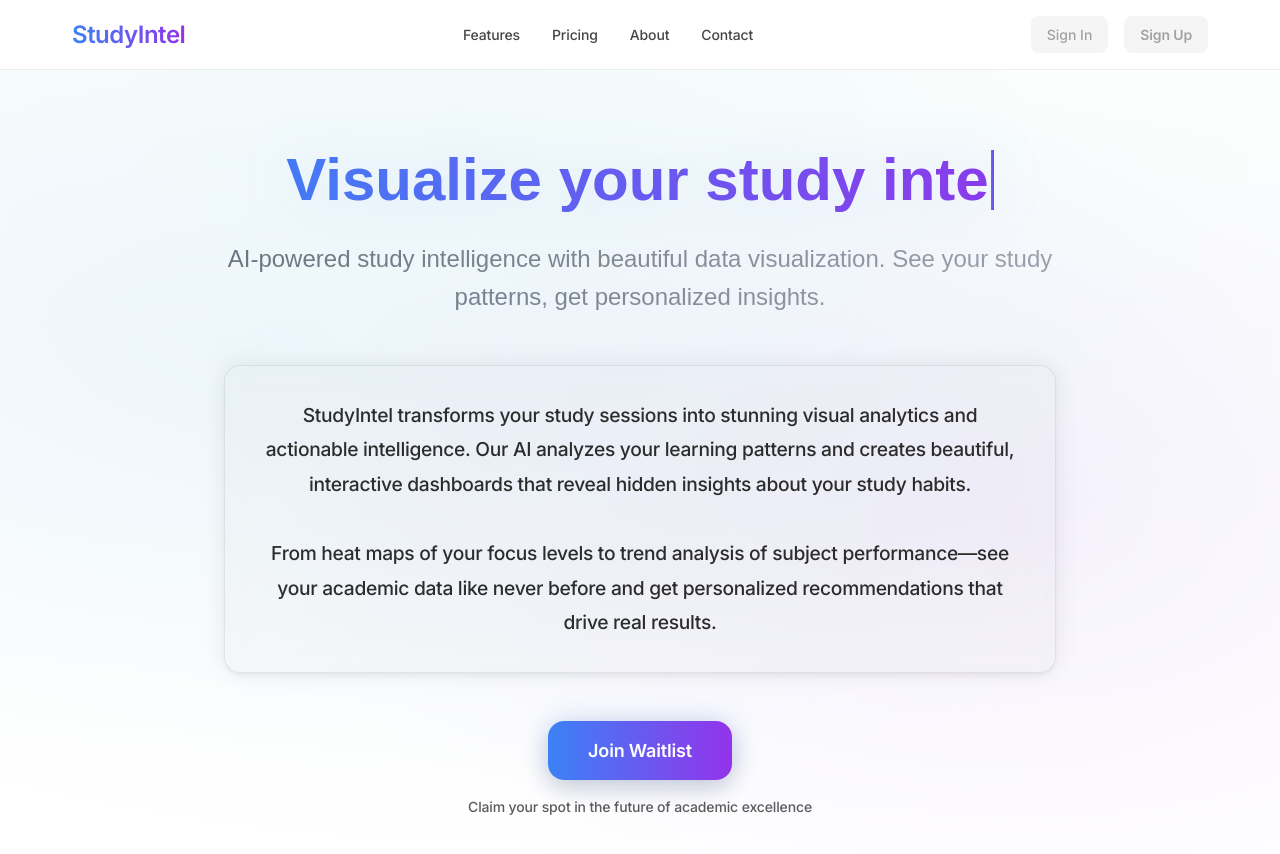
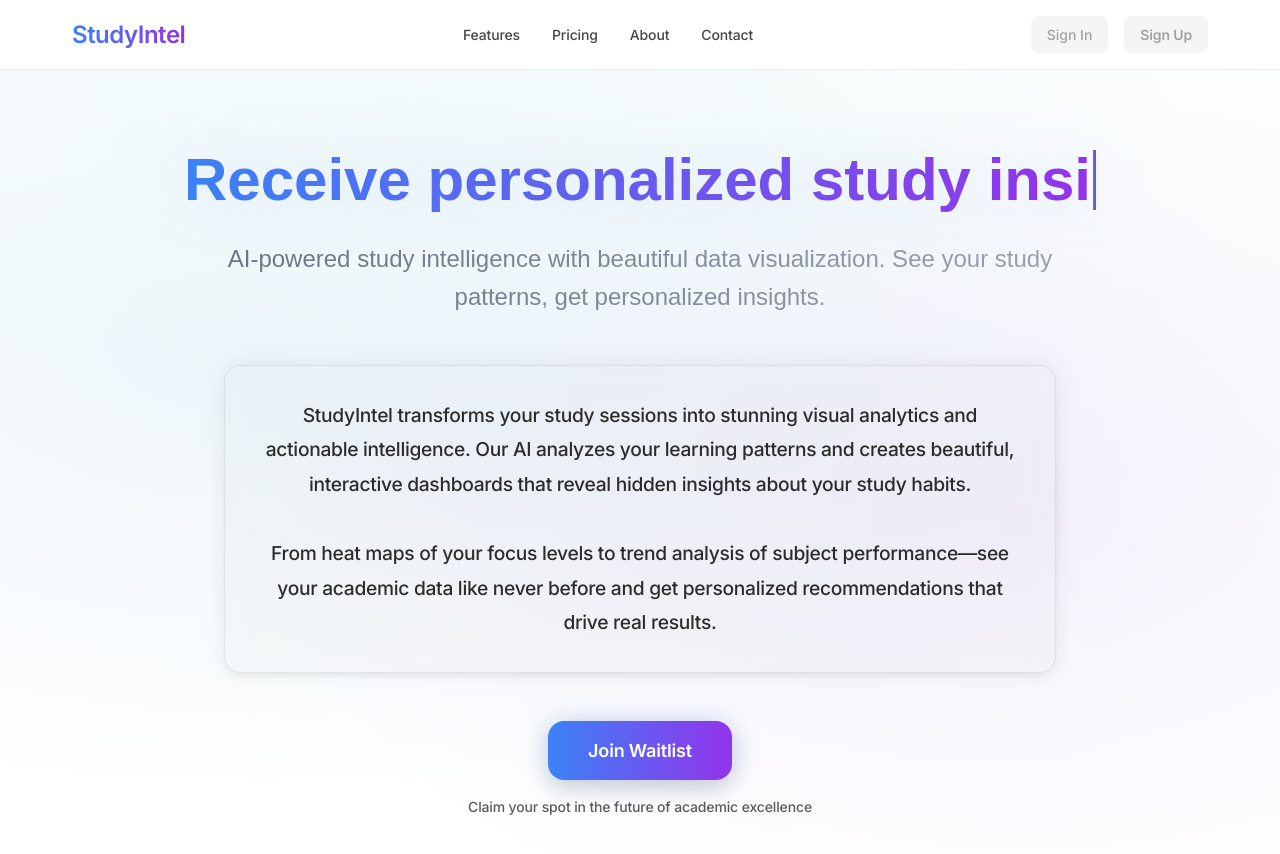
Before and after one commit to PiyushJ1/StudyIntel, a Next.js app in the folder frontend/: page / in a window 1280 px wide. Shown: the top 854 px of the page. Built offline with nearby package versions, Linux system fonts and the light colour scheme.

Commit message:
change hero texts to reflect more closely to app's purpose

```diff
--- a/frontend/app/page.tsx
+++ b/frontend/app/page.tsx
@@ -13,7 +13,7 @@ export default function HomePage() {
   const [isWaitlistPopupOpen, setIsWaitlistPopupOpen] = useState(false);
 
   useEffect(() => {
-    const words = ['Visualize your study intelligence.', 'Transform data into insights.', 'See patterns, dominate academics.'];
+    const words = ['Receive personalized study insights.', 'Visualize your academic progress.', 'Unlock your academic potential.'];
     const currentWord = words[currentWordIndex];
     const timeout = setTimeout(() => {
       if (isPaused) {
```
